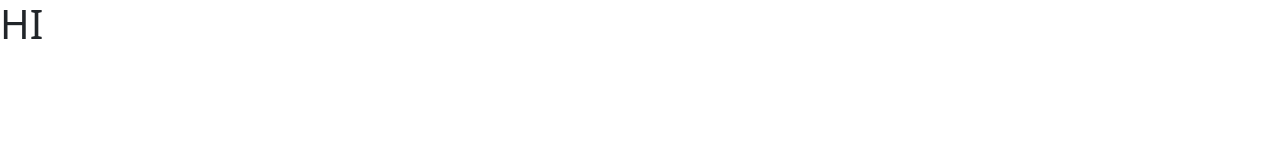
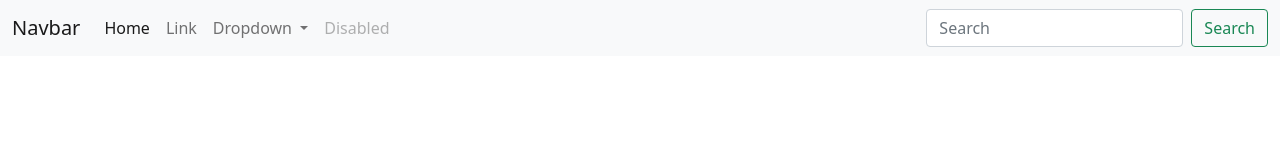
Before and after one commit to Priash1/ecommerce, a plain HTML site: page index.html in a window 1280 px wide. Drawn offline with nearby package versions, Linux system fonts and the light colour scheme.

Commit message:
second commit

```diff
--- a/index.html
+++ b/index.html
@@ -5,13 +5,60 @@
     <meta charset="UTF-8">
     <meta http-equiv="X-UA-Compatible" content="IE=edge">
     <meta name="viewport" content="width=device-width, initial-scale=1.0">
-    <title>Document</title>
+    <title>ecomerce</title>
+    <!-- bootstrap link  -->
     <link href="https://cdn.jsdelivr.net/npm/bootstrap@5.1.3/dist/css/bootstrap.min.css" rel="stylesheet"
         integrity="sha384-1BmE4kWBq78iYhFldvKuhfTAU6auU8tT94WrHftjDbrCEXSU1oBoqyl2QvZ6jIW3" crossorigin="anonymous">
 </head>
 
 <body>
-    <h1>HI</h1>
+    <!-- header start  -->
+    <header>
+        <nav class="navbar navbar-expand-lg navbar-light bg-light">
+            <div class="container-fluid">
+                <a class="navbar-brand" href="#">Navbar</a>
+                <button class="navbar-toggler" type="button" data-bs-toggle="collapse"
+                    data-bs-target="#navbarSupportedContent" aria-controls="navbarSupportedContent"
+                    aria-expanded="false" aria-label="Toggle navigation">
+                    <span class="navbar-toggler-icon"></span>
+                </button>
+                <div class="collapse navbar-collapse" id="navbarSupportedContent">
+                    <ul class="navbar-nav me-auto mb-2 mb-lg-0">
+                        <li class="nav-item">
+                            <a class="nav-link active" aria-current="page" href="#">Home</a>
+                        </li>
+                        <li class="nav-item">
+                            <a class="nav-link" href="#">Link</a>
+                        </li>
+                        <li class="nav-item dropdown">
+                            <a class="nav-link dropdown-toggle" href="#" id="navbarDropdown" role="button"
+                                data-bs-toggle="dropdown" aria-expanded="false">
+                                Dropdown
+                            </a>
+                            <ul class="dropdown-menu" aria-labelledby="navbarDropdown">
+                                <li><a class="dropdown-item" href="#">Action</a></li>
+                                <li><a class="dropdown-item" href="#">Another action</a></li>
+                                <li>
+                                    <hr class="dropdown-divider">
+                                </li>
+                                <li><a class="dropdown-item" href="#">Something else here</a></li>
+                            </ul>
+                        </li>
+                        <li class="nav-item">
+                            <a class="nav-link disabled">Disabled</a>
+                        </li>
+                    </ul>
+                    <form class="d-flex">
+                        <input class="form-control me-2" type="search" placeholder="Search" aria-label="Search">
+                        <button class="btn btn-outline-success" type="submit">Search</button>
+                    </form>
+                </div>
+            </div>
+        </nav>
+    </header>
+
+
+    <!-- bootstrap script  -->
     <script src="https://cdn.jsdelivr.net/npm/bootstrap@5.1.3/dist/js/bootstrap.bundle.min.js"
         integrity="sha384-ka7Sk0Gln4gmtz2MlQnikT1wXgYsOg+OMhuP+IlRH9sENBO0LRn5q+8nbTov4+1p"
         crossorigin="anonymous"></script>
```
Also changed, not shown: images/bags/bag-2.png (added), images/banner-images/headphone.png (added), images/banner-images/tv.png (added), images/banner-images/xbox.png (added), images/categories/bag.png (added), images/categories/shoes.png (added), images/categories/watch.png (added), images/logo.png (added), images/shoes/shoe-1.png (added), images/shoes/shoe-2.png (added), images/shoes/shoe-3.png (added), 2 other files.
